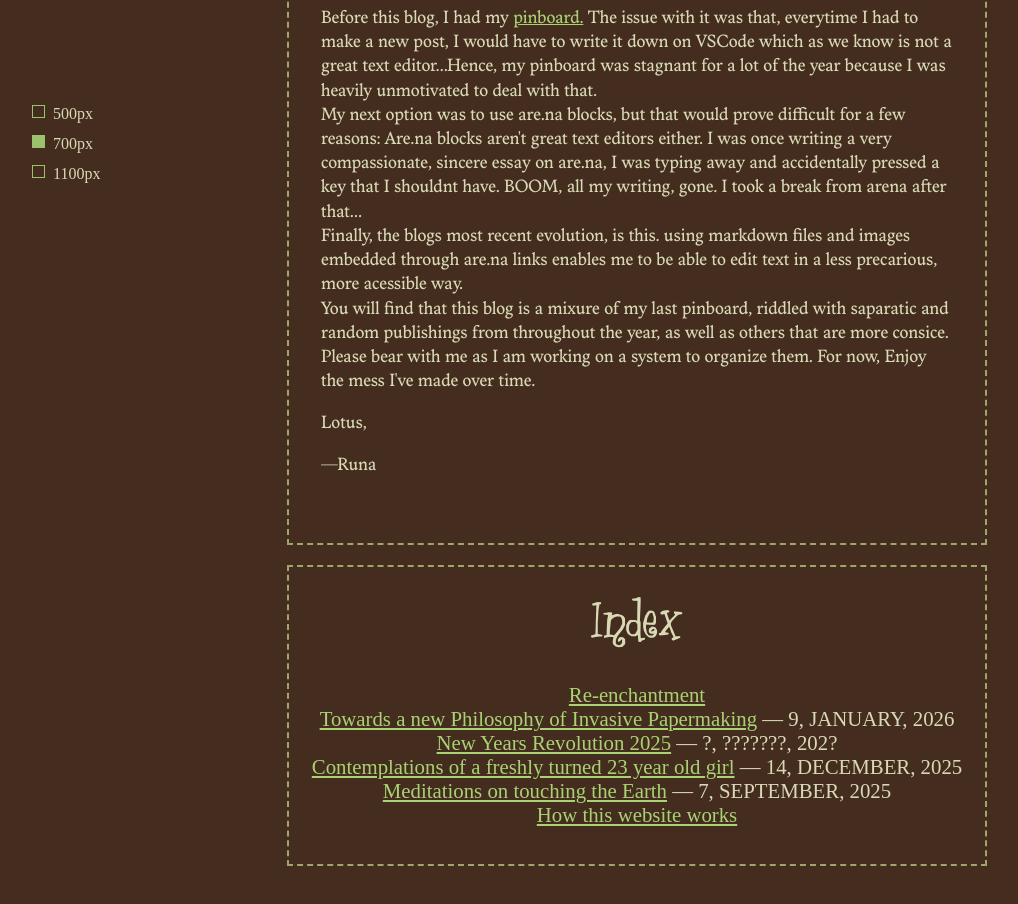
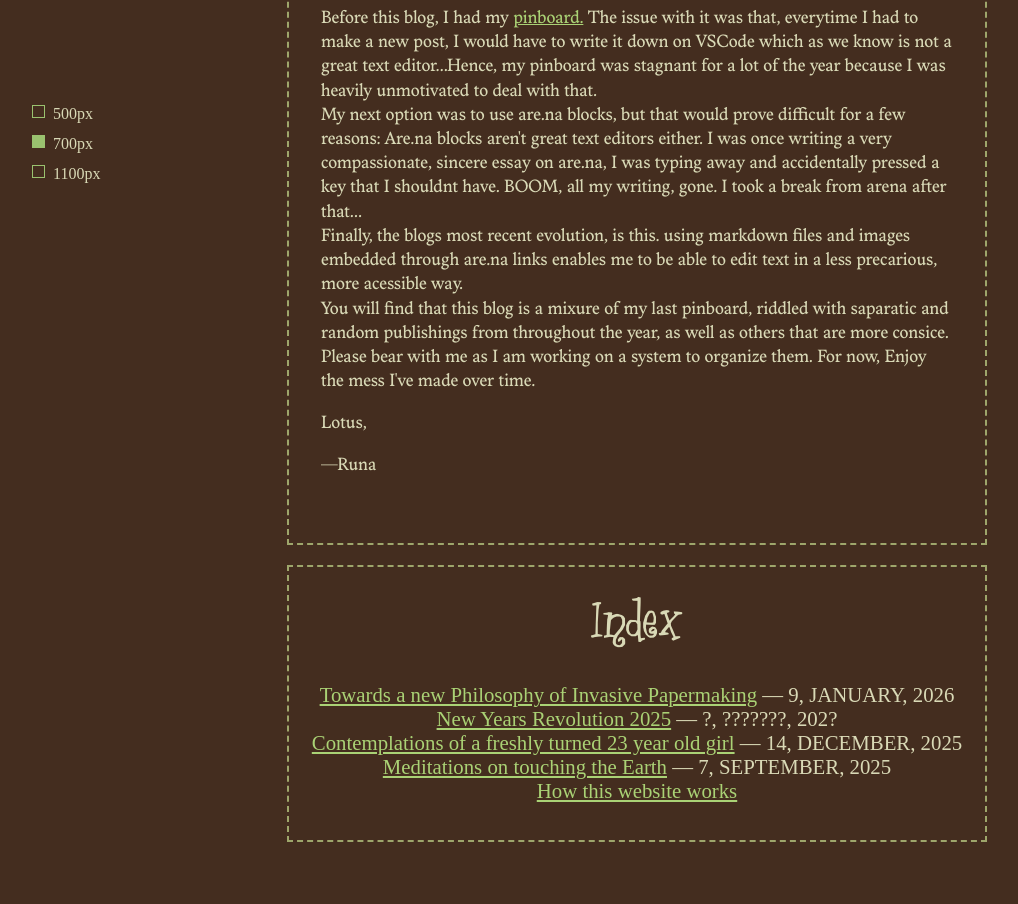
Before and after one commit to runamoto/my-website, a plain HTML site: page circling the drain press/index.html in a window 1280 px wide. Shown: the part 572-1476 px from the top of the page, without its empty margins (3-1021 px from the left). After the commit the page ends 1454 px from the top, so only its background shows below. Drawn offline with Linux system fonts and the light colour scheme; a web font is replaced by a local one.

Commit message:
removed re

```diff
--- a/circling the drain press/index.html
+++ b/circling the drain press/index.html
@@ -155,7 +155,7 @@ Finally, the blogs most recent evolution, is this. using markdown files and imag
     <div class="date"></div>
     <div class="context"></div>
     <ul id="post-list">
-        <li><a href="./words/Re-enchantment.html">Re-enchantment</a> <span class="post-date"> </span></li>
+        <!-- <li><a href="./words/Re-enchantment.html">Re-enchantment</a> <span class="post-date"> </span></li> -->
         <li><a href="./words/Towards a new Philosophy of Invasive Papermaking.html">Towards a new Philosophy of Invasive Papermaking</a> <span class="post-date"> — 9, JANUARY, 2026</span></li>
         <li><a href="./words/Resolutions.html">New Years Revolution 2025</a> <span class="post-date"> — ?, ???????, 202?</span></li>
         <li><a href="./words/Contemplations.html">Contemplations of a freshly turned 23 year old girl</a> <span class="post-date"> — 14, DECEMBER, 2025</span></li>
```
